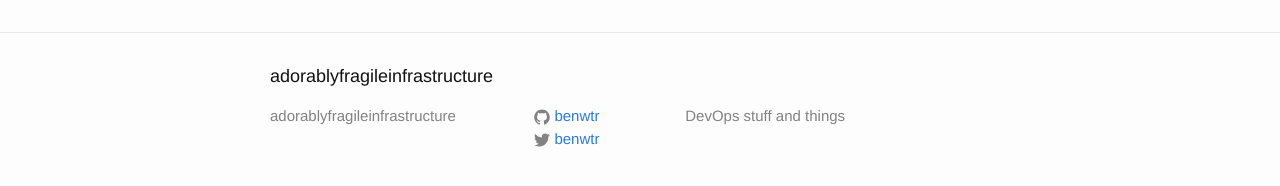
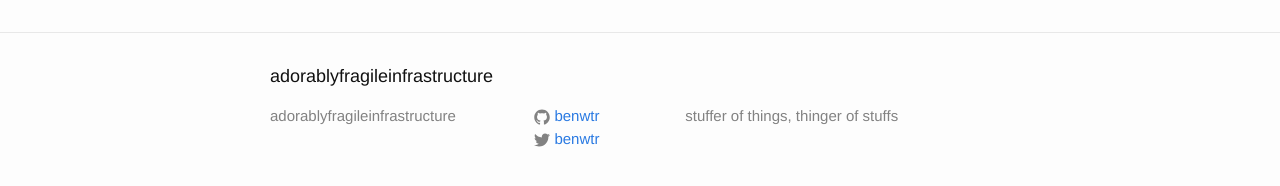
Before and after one commit to benwtr/benwtr.github.io, a Jekyll site: the page built from index.html, in a window 1280 px wide. Shown: the part 300-486 px from the top of the page. Built offline with Jekyll 4.4.1, drawn with Linux system fonts in a browser that asks for light colours; nearby versions of some CDN libraries; Markdown is read by kramdown in place of the engine named in the settings.

Commit message:
change description

```diff
--- a/_config.yml
+++ b/_config.yml
@@ -3,7 +3,7 @@
 title: adorablyfragileinfrastructure
 #email: ben at nope dot nope
 description: > # this means to ignore newlines until "baseurl:"
-  DevOps stuff and things
+  stuffer of things, thinger of stuffs
 baseurl: "" # the subpath of your site, e.g. /blog
 url: "http://adorably.fragileinfrastructure.com"
 twitter_username: benwtr
```
Also changed, not shown: about.md (line endings or trailing spaces).
